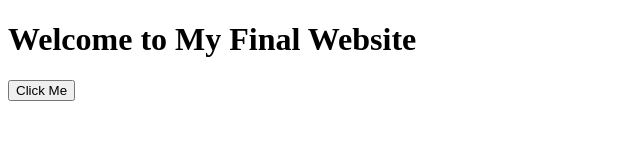
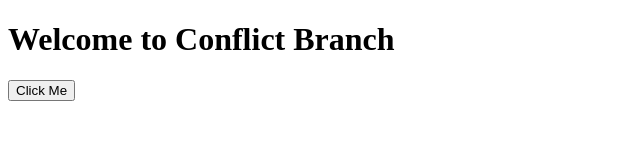
Before and after one commit to 2500031578/labendsem, a plain HTML site: page index.html in a window 1280 px wide. Shown: the whole page, without its empty margins (0-640 px from the left). Drawn offline with Linux system fonts and the light colour scheme.

Commit message:
Changed header in conflict2

```diff
--- a/index.html
+++ b/index.html
@@ -5,7 +5,7 @@
 </head>
 <body>
     <header>
-        <h1>Welcome to My Final Website</h1>
+        <h1>Welcome to Conflict Branch</h1>
     </header>
 
     <button>Click Me</button>
```
